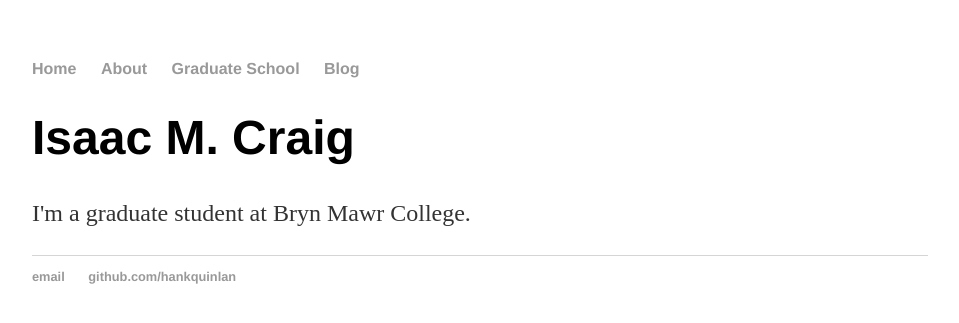
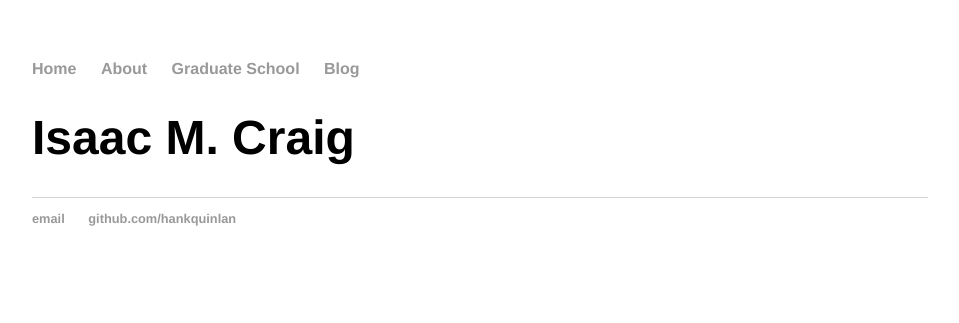
Before and after one commit to isundberg/isaacmc.github.io, a Jekyll site: the page built from index.html, in a window 1280 px wide. Shown: the top 323 px of the page, without its empty margins (160-1119 px from the left). Built offline with Jekyll 4.4.1, drawn with Linux system fonts in a browser that asks for light colours.

Commit message:
Update index.html

```diff
--- a/index.html
+++ b/index.html
@@ -4,5 +4,4 @@ title: Isaac Craig
 ---
 <div class="blurb">
 	<h1>Isaac M. Craig</h1>
-	<p>I'm a graduate student at Bryn Mawr College.</p>
 </div><!-- /.blurb -->
```
